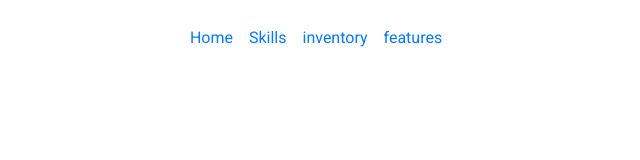
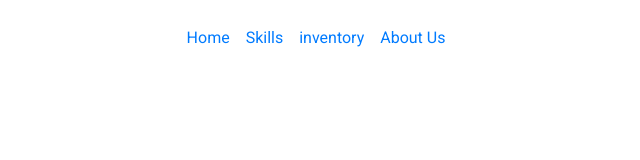
Before and after one commit to abb155/CarShop, a plain HTML site: page index.html in a window 1280 px wide. Shown: the full height of the page, 331-971 px from the left. Drawn offline with Linux system fonts and the light colour scheme.

Commit message:
index.html modify add with aboutus

```diff
--- a/index.html
+++ b/index.html
@@ -40,7 +40,7 @@
           <a href="#" class="nav-link">inventory</a>
         </li>
         <li class="nav-item">
-          <a href="#" class="nav-link">features</a>
+          <a href="#" class="nav-link">About Us</a>
         </li>
 
       </ul>
```
